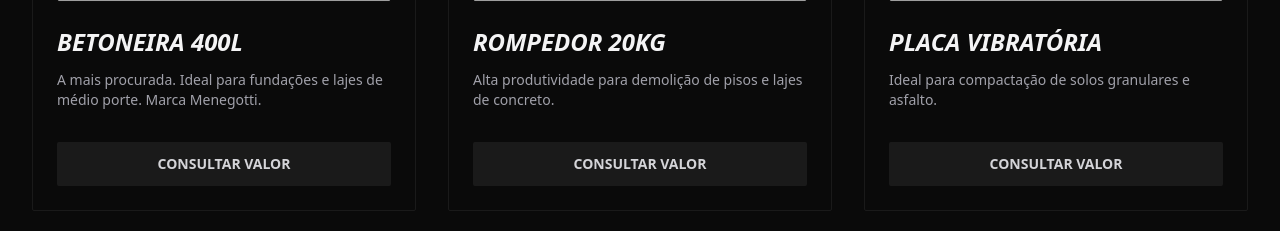
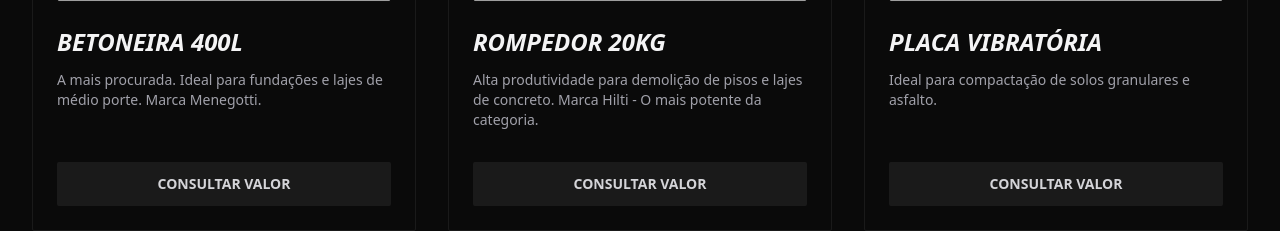
Before and after one commit to mantolatv-cmyk/site-mantovani, a Next.js app: page / in a window 1280 px wide. Shown: the part 2954-3185 px from the top of the page. Built offline with nearby package versions, Linux system fonts and the light colour scheme; grey boxes are pictures that could not be loaded.

Commit message:
Update: Change 20kg Breaker image to official Hilti TE 3000-AVR image

```diff
--- a/src/app/page.tsx
+++ b/src/app/page.tsx
@@ -211,7 +211,7 @@ export default function Home() {
           <div className="grid md:grid-cols-2 lg:grid-cols-3 gap-8 mb-20">
             {[
               { name: "Betoneira 400L", desc: "A mais procurada. Ideal para fundações e lajes de médio porte. Marca Menegotti.", cap: "400 Litros", img: "/hero_betoneira_400l.png" },
-              { name: "Rompedor 20kg", desc: "Alta produtividade para demolição de pisos e lajes de concreto.", cap: "20 KG", img: "/rompedor.png" },
+              { name: "Rompedor 20kg", desc: "Alta produtividade para demolição de pisos e lajes de concreto. Marca Hilti - O mais potente da categoria.", cap: "20 KG", img: "/rompedor_20kg_hilti.png" },
               { name: "Placa Vibratória", desc: "Ideal para compactação de solos granulares e asfalto.", cap: "Frente Reversível", img: "/placa.png" }
             ].map((maq, i) => (
               <div key={i} className="bg-zinc-900 border border-zinc-800 rounded-sm p-6 group hover:border-yellow-500/50 transition-all-custom flex flex-col h-full">
```
